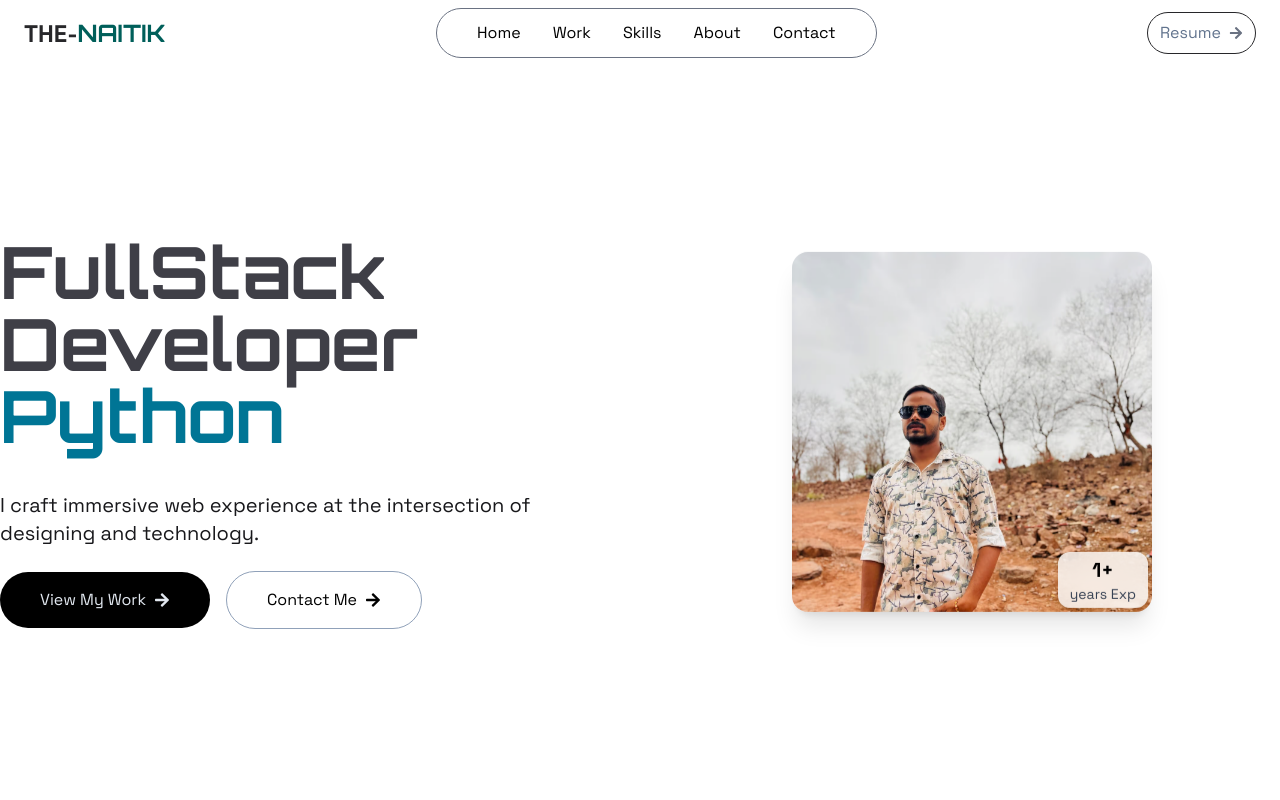
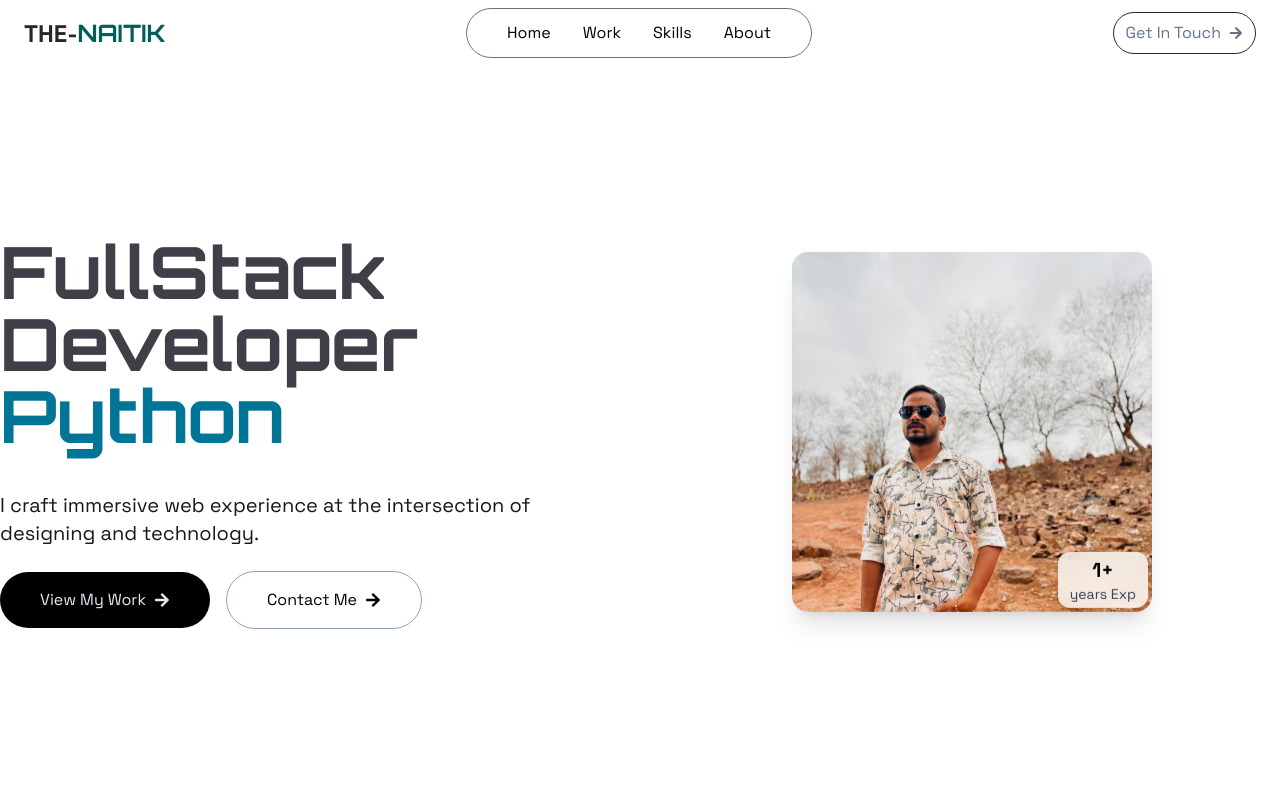
Before and after one commit to Naitik06052006/My_portfolio, a React (Vite) app: page / in a window 1280 px wide. Shown: the top 800 px of the page. Built offline with nearby package versions, Linux system fonts and the light colour scheme.

Commit message:
Major Setup

```diff
--- a/src/App.jsx
+++ b/src/App.jsx
@@ -1,12 +1,23 @@
 import React from 'react'
 import { Routes, Route} from 'react-router-dom';
 import Home from './Pages/Home';
+import About from './Components/About';
+import Navbar from './Components/Navbar';
+import Skills from './Components/Skills';
+import Work from './Components/Work';
+import Contact from './Components/Contact';
 
 const App = () => {
   return (
     <div>
+      <Navbar/>
       <Routes>
         <Route path='/' element={<Home />} />
+        <Route path='/About' element={<About/>}/>
+        <Route path='/Skills' element={<Skills/>}/>
+        <Route path='/Work' element={<Work/>}/>
+        <Route path='/contact' element={<Contact/>}/>
+
       </Routes>
     </div>
   )
--- a/src/Components/About.jsx
+++ b/src/Components/About.jsx
@@ -5,7 +5,7 @@ import { assets } from '../assets/asstes'
 
 const About = () => {
     return (
-        <div id='About' className='py-20'>
+        <div  className='py-20'>
             <div className='max-w-7xl mx-auto px-6'>
                 <div className='grid grid-cols-1 md:grid-cols-2 gap-12 items-center'>
                     <div className='order-1'>
--- a/src/Components/Navbar.jsx
+++ b/src/Components/Navbar.jsx
@@ -2,32 +2,33 @@ import React from 'react'
 import { navMenu } from '../assets/asstes'
 import {FaArrowRight, FaGithub} from 'react-icons/fa'
 import { FaLinkedin } from 'react-icons/fa6'
+import { NavLink } from 'react-router-dom'
 const Navbar = () => {
     return (
         <div className='fixed w-full py-2 z-50 backdrop-blur-xs'>
             <div className='max-w-7xl mx-auto px-6'>
                 <div className='flex justify-between items-center'>
                     {/* Logo */}
-                    <div className='text-2xl font-bold text-zinc-800'>
+                    <NavLink to={"/"} className='text-2xl font-bold text-zinc-800'>
                         <span>THE-</span>
                         <span className='text-teal-800 font-orbitron'>NAITIK</span>
-                    </div>
+                    </NavLink>
                     {/* Menu */}
                     <div className='hidden md:flex space-x-8 border border-gray-500 rounded-full px-10 py-3'>
                         {
                             navMenu.map((item, index) => (
-                                <a className='hover:text-blue-400' key={index} href={`#${item}`}>{item}</a>
+                                <NavLink className='hover:text-blue-400' key={index} to={item.path}>{item.name}</NavLink>
                             ))
                         }
                     </div>
                     {/* button */}
                     <div className='md:block hidden'>
-                        <button className='px-3 py-2 border border-zinc-800 rounded-full
+                        <NavLink to={"/contact"} className='px-3 py-2 border border-zinc-800 rounded-full
                         flex items-center gap-2 cursor-pointer text-slate-500 hover:text-slate-800
                         hover:translate-y-1 transition duration-300 '>
-                            Resume
+                            Get In Touch
                             <FaArrowRight className='text-gray-500 text-sm' />
-                        </button>
+                        </NavLink>
                     </div>
                     <div className='md:hidden flex gap-2'>
                         <a href=""><FaLinkedin className='text-2xl'/></a>
--- a/src/Pages/Home.jsx
+++ b/src/Pages/Home.jsx
@@ -10,7 +10,6 @@ import Footer from '../Components/Footer'
 const Home = () => {
     return (
         <div>
-            <Navbar />
             <Hero />
             <Work />
             <Skills />
--- a/src/assets/asstes.js
+++ b/src/assets/asstes.js
@@ -9,7 +9,12 @@ export const assets = {
 }
 
 
-export const navMenu = ['Home', 'Work', 'Skills', 'About', 'Contact']
+export const navMenu = [
+  { name: "Home", path: "/" },
+  { name: "Work", path: "/work" },
+  { name: "Skills", path: "/skills" },
+  { name: "About", path: "/about" },
+];
 
 
 export const skillsData = [
```
